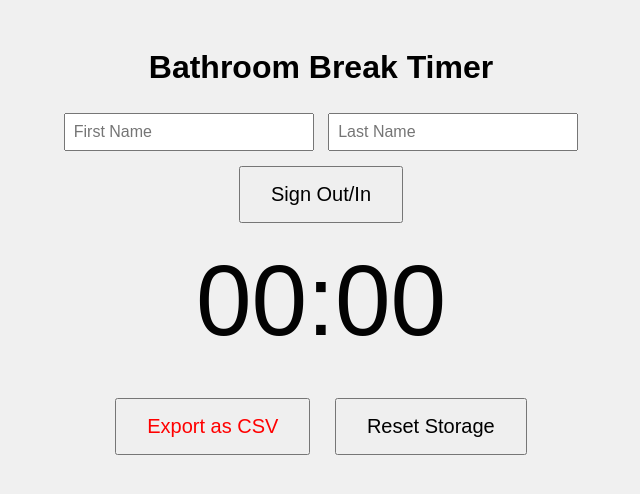
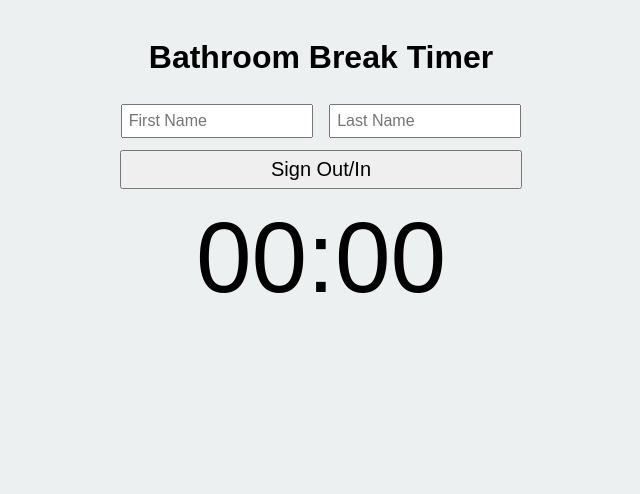
Before and after one commit to EngineerYo/Bathroom-Timer, a website: page src/index.html in a window 1280 px wide. Shown: the whole page, without its empty margins (319-959 px from the left). Drawn offline with nearby package versions, Linux system fonts and the light colour scheme.

Commit message:
Various sizing tweaks

```diff
--- a/src/style.css
+++ b/src/style.css
@@ -4,22 +4,24 @@
 
 html {
   height: 100%;
-  padding: 20px;
+  padding: 10px;
 }
 
 body {
   font-family: Arial, sans-serif;
   text-align: center;
+  margin: none;
+  padding: none;
   height: 100%;
 }
 body.happy {
-  background-color: #f0f0f0;
+  background-color: #ecf0f1;
 }
 body.unhappy {
-  background-color: yellow;
+  background-color: #f1c40f;
 }
 body.angry {
-  background-color: red;
+  background-color: #e74c3c;
 }
 
 .container {
@@ -33,37 +35,49 @@ body.angry {
 .secondary {
   margin: 0;
 }
+.secondary#export {
+  margin-top: auto;
+}
+.secondary.hide {
+  display: none;
+}
 
 input[type=text] {
-  margin: 5px;
-  padding: 8px;
+  padding: 6px;
+  margin: 6px;
   font-size: 16px;
-  width: 250px;
+  width: 15vw;
 }
 
 button {
+  padding: 6px;
+  margin: 6px;
+  font-size: 20px;
+  cursor: pointer;
+  color: black;
+}
+button#toggleTimer {
+  width: calc(30vw + 12px + 6px);
+}
+button#exportCSV, button#resetStorage {
+  margin-bottom: 10px;
   max-width: 230px;
-  padding: 15px 30px;
-  font-size: 20px;
-  margin: 10px;
-  cursor: pointer;
 }
-button#exportCSV {
+button#resetStorage {
   color: red;
-  margin-top: auto;
-  margin-bottom: 10px;
 }
 
 #timerDisplay, #studentNameDisplay {
   font-size: 100px;
-  margin: 10px 0;
-  color: #030303;
+  margin: 5px 0;
+  color: black;
 }
 
 #catGraphic {
   max-height: 300px;
-  margin: 20px auto;
+  margin: none;
   object-fit: contain;
+  transition: 0.5s;
 }
 #catGraphic.hide {
   display: none;
```
